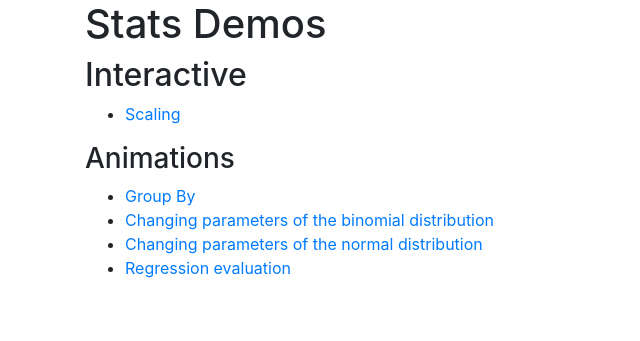
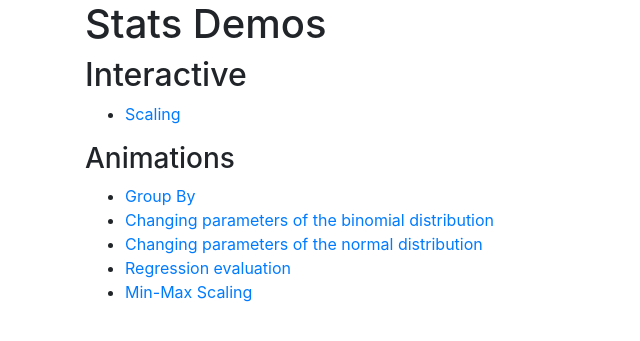
Before and after one commit to zgulde/stats-demos, a Flask app: page / in a window 1280 px wide. Shown: the top 341 px of the page, without its empty margins (0-640 px from the left). Run offline with Flask 2, Linux system fonts and the light colour scheme; some libraries are stand-ins or nearby versions.

Commit message:
Add min-max scaling animation

```diff
--- a/templates/index.html
+++ b/templates/index.html
@@ -22,6 +22,7 @@
             <li><a href="/static/binomial-distribution-demo.mp4">Changing parameters of the binomial distribution</a></li>
             <li><a href="/static/normal-distribution-demo.mp4">Changing parameters of the normal distribution</a></li>
             <li><a href="/static/regression-evaluation.mp4">Regression evaluation</a></li>
+            <li><a href="/static/min-max-scaling.mp4">Min-Max Scaling</a></li>
         </ul>
     </div>
 </body>
```
Also changed, not shown: 1 other file.
